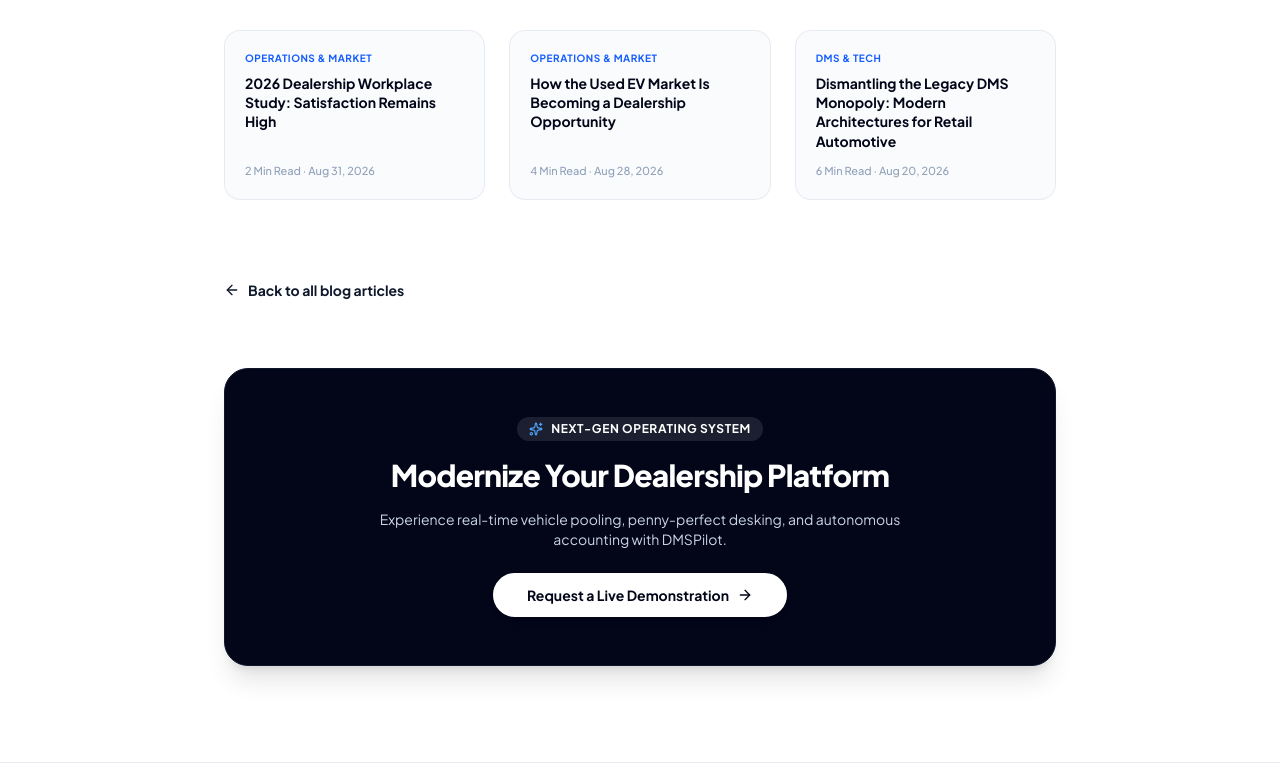
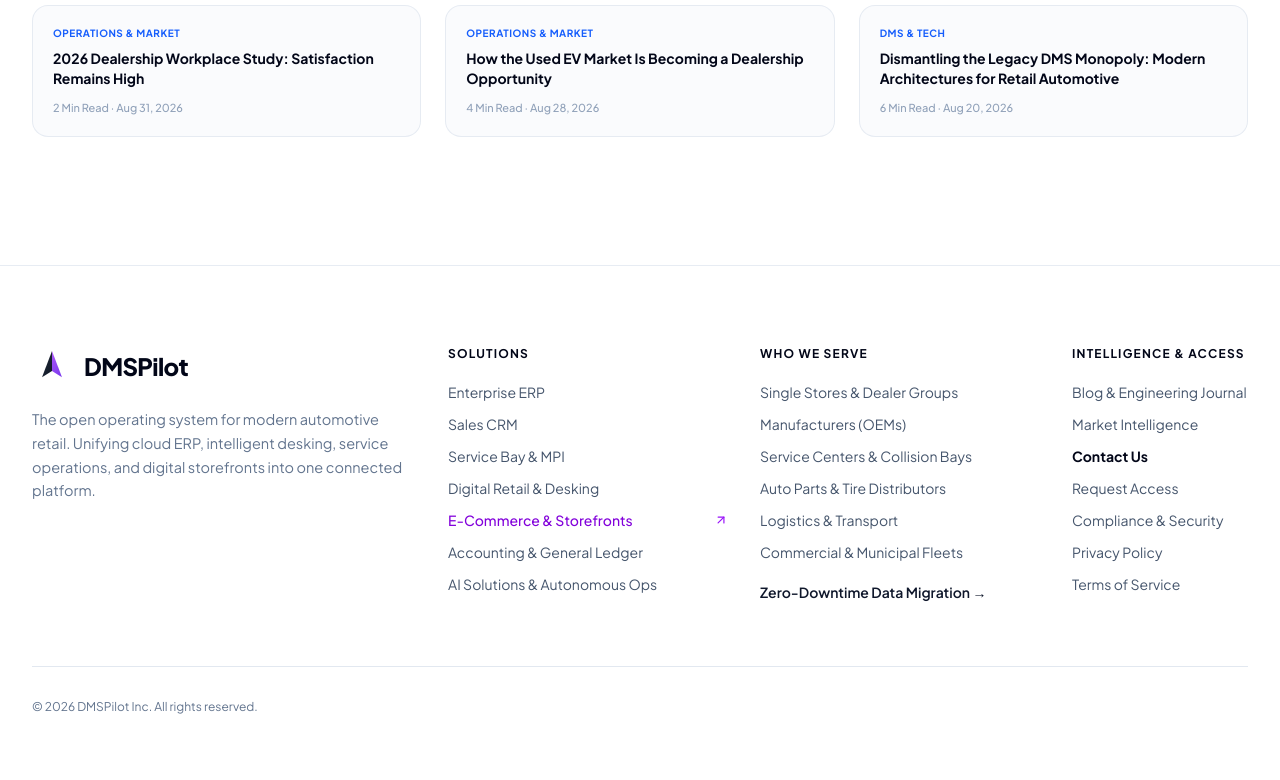
Before and after one commit to sadigul/Automotive-OS, a Next.js app: page /blog/ease-of-purchase-scorecard in a window 1280 px wide. Shown: the part 2261-3041 px from the top of the page. Built offline with nearby package versions, Linux system fonts and the light colour scheme.

Commit message:
Refine blog list and detail pages: align container width to topbar, update CTA to Let's Talk, and remove bottom CTA/back button

```diff
--- a/app/blog/[slug]/client-page.tsx
+++ b/app/blog/[slug]/client-page.tsx
@@ -4,14 +4,12 @@ import { useState } from 'react';
 import Image from 'next/image';
 import Link from 'next/link';
 import {
-  ArrowLeft,
   ArrowRight,
   CheckCircle2,
   ChevronRight,
   Share2,
   Clock,
   Calendar,
-  Sparkles,
   Check
 } from 'lucide-react';
 import { Header } from '@/components/Header';
@@ -43,7 +41,7 @@ export default function BlogDetailClient({ article }: Props) {
       <Header />
 
       <main className="flex-1 pt-32 sm:pt-40 pb-24">
-        <article className="max-w-4xl mx-auto px-4 sm:px-6 lg:px-8">
+        <article className="max-w-7xl mx-auto px-4 sm:px-6 lg:px-8">
 
           {/* Breadcrumbs */}
           <div className="flex items-center gap-2 text-xs font-semibold text-slate-400 mb-8">
@@ -111,7 +109,7 @@ export default function BlogDetailClient({ article }: Props) {
           </div>
 
           {/* Featured Cover Graphic or Image */}
-          <div className="relative w-full h-[280px] sm:h-[420px] rounded-3xl overflow-hidden mb-12 bg-slate-950 border border-slate-900 shadow-md">
+          <div className="relative w-full h-[300px] sm:h-[420px] lg:h-[480px] rounded-3xl overflow-hidden mb-12 bg-slate-950 border border-slate-900 shadow-md">
             <Image
               src={article.featuredImage}
               alt={article.title}
@@ -133,7 +131,7 @@ export default function BlogDetailClient({ article }: Props) {
 
           {/* Key Takeaways Box */}
           {article.keyTakeaways && article.keyTakeaways.length > 0 && (
-            <div className="p-6 sm:p-8 rounded-3xl bg-slate-50 border border-slate-200 mb-12">
+            <div className="max-w-4xl p-6 sm:p-8 rounded-3xl bg-slate-50 border border-slate-200 mb-12">
               <h3 className="text-xs font-black uppercase tracking-wider text-slate-900 mb-4 flex items-center gap-2">
                 <CheckCircle2 className="w-4 h-4 text-emerald-600" />
                 <span>Executive Summary &amp; Key Findings</span>
@@ -150,7 +148,7 @@ export default function BlogDetailClient({ article }: Props) {
           )}
 
           {/* Article Body Content */}
-          <div className="space-y-10 text-slate-800 leading-relaxed text-base sm:text-lg border-b border-slate-200 pb-16 mb-16">
+          <div className="max-w-4xl space-y-10 text-slate-800 leading-relaxed text-base sm:text-lg border-b border-slate-200 pb-16 mb-16">
             {article.content.map((section, idx) => (
               <section key={idx} className="space-y-4">
                 {section.heading && (
@@ -167,9 +165,9 @@ export default function BlogDetailClient({ article }: Props) {
             ))}
           </div>
 
-          {/* Related Articles Row */}
+        {/* Related Articles Row */}
           {relatedArticles.length > 0 && (
-            <div className="mb-20">
+            <div className="mb-8">
               <div className="flex items-center justify-between mb-8">
                 <h3 className="text-2xl font-black text-slate-950 tracking-tight">
                   Related Intelligence &amp; Research
@@ -205,47 +203,6 @@ export default function BlogDetailClient({ article }: Props) {
             </div>
           )}
 
-          {/* Back to Blog Button */}
-          <div className="mb-16">
-            <Link
-              href="/blog"
-              className="inline-flex items-center gap-2 text-sm font-bold text-slate-900 hover:text-blue-600 transition-colors"
-            >
-              <ArrowLeft className="w-4 h-4" />
-              <span>Back to all blog articles</span>
-            </Link>
-          </div>
-
-          {/* Consultation CTA Banner */}
-          <div className="relative rounded-3xl bg-slate-950 border border-slate-900 p-8 sm:p-12 text-center text-white shadow-xl">
-            <div className="max-w-xl mx-auto space-y-4">
-              <span className="inline-flex items-center gap-2 px-3 py-1 rounded-full bg-white/10 text-white text-xs font-bold uppercase tracking-wider">
-                <Sparkles className="w-3.5 h-3.5 text-blue-400" />
-                <span>Next-Gen Operating System</span>
-              </span>
-              <h3 className="text-2xl sm:text-3xl font-black text-white tracking-tight">
-                Modernize Your Dealership Platform
-              </h3>
-              <p className="text-xs sm:text-sm text-slate-300">
-                Experience real-time vehicle pooling, penny-perfect desking, and autonomous accounting with DMSPilot.
-              </p>
-              <div className="pt-2">
-                <Link href="/contact-us">
-                  <button
-                    type="button"
-                    className="relative group overflow-hidden h-11 px-8 rounded-full bg-white text-slate-950 text-xs sm:text-sm font-bold border-2 border-white flex items-center justify-center gap-2 mx-auto transition-all duration-300 shadow-md cursor-pointer"
-                  >
-                    <span className="absolute inset-0 bg-slate-950 scale-x-0 group-hover:scale-x-100 transition-transform duration-300 origin-left ease-out" />
-                    <span className="relative z-10 transition-colors duration-300 group-hover:text-white">
-                      Request a Live Demonstration
-                    </span>
-                    <ArrowRight className="relative z-10 w-4 h-4 text-slate-950 transition-all duration-300 group-hover:translate-x-1 group-hover:text-white" />
-                  </button>
-                </Link>
-              </div>
-            </div>
-          </div>
-
         </article>
       </main>
 
--- a/app/blog/client-page.tsx
+++ b/app/blog/client-page.tsx
@@ -53,12 +53,11 @@ export default function BlogClientPage() {
 
           {/* Hero Header */}
           <div className="max-w-3xl mb-12 text-left">
-
             <h1 className="text-4xl sm:text-5xl lg:text-6xl font-black text-slate-950 tracking-[-0.03em] leading-tight mb-4">
-              Insights, Benchmarks &amp; Engineering Reports
+              Automotive Retail Strategy &amp; Engineering
             </h1>
             <p className="text-base sm:text-lg text-slate-600 font-normal leading-relaxed">
-              Actionable dealership profitability research, technical architecture deep-dives, and operational playbooks from the front lines of automotive software.
+              Independent benchmarks, dealership profitability economics, and architectural teardowns written by automotive retail practitioners and enterprise systems engineers.
             </p>
           </div>
 
@@ -239,11 +238,11 @@ export default function BlogClientPage() {
           <div className="relative rounded-3xl bg-slate-950 border border-slate-900 p-8 sm:p-14 overflow-hidden shadow-2xl text-center text-white">
             <div className="relative z-10 max-w-2xl mx-auto space-y-5">
               <h2 className="text-3xl sm:text-4xl font-black text-white tracking-tight">
-                Ready to Experience DMSPilot in Action?
+                Connect with Our Automotive Retail Strategy Team
               </h2>
 
               <p className="text-sm sm:text-base text-slate-300 font-normal leading-relaxed">
-                Connect your dealership or service operations with unified real-time lot inventory, sub-second deal desking, and autonomous financial ledgers.
+                Discuss custom cloud architecture, DMS migration timelines, and operational ROI tailored to your rooftop network.
               </p>
 
               <div className="pt-2 flex items-center justify-center">
@@ -254,7 +253,7 @@ export default function BlogClientPage() {
                   >
                     <span className="absolute inset-0 bg-slate-950 scale-x-0 group-hover:scale-x-100 transition-transform duration-300 origin-left ease-out" />
                     <span className="relative z-10 transition-colors duration-300 group-hover:text-white">
-                      Book a Live Walkthrough
+                      Let&apos;s Talk
                     </span>
                     <ArrowRight className="relative z-10 w-4 h-4 text-slate-950 transition-all duration-300 group-hover:translate-x-1 group-hover:text-white" />
                   </button>
```
